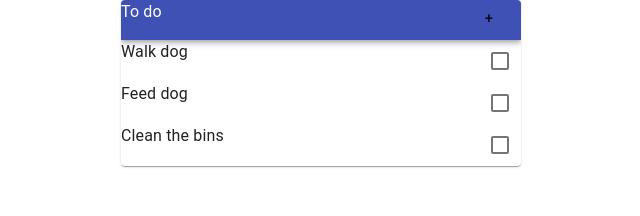
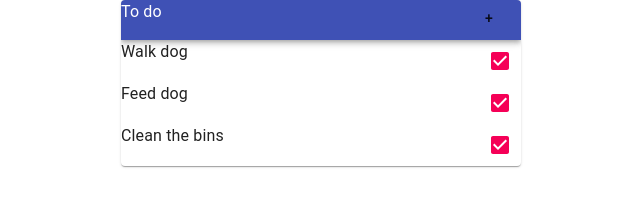
Before and after one commit to ahbell96/react-todo, a React (Create React App) app: page / in a window 1280 px wide. Shown: the top 216 px of the page, without its empty margins (319-959 px from the left). Built offline with nearby package versions, Linux system fonts and the light colour scheme.

Commit message:
made checkbox checkable on one scope, but think it needs to be lifted

```diff
--- a/src/components/TaskItem.js
+++ b/src/components/TaskItem.js
@@ -1,15 +1,25 @@
-import React from 'react';
+import {React, setState, useState} from 'react';
 import {Grid, Typography, Button, Checkbox} from "@material-ui/core";
 
 const TaskItem = ({data}) => {
+
+    const currentCheckboxState = data.done;
+    const [toggleCheckbox, setToggleCheckbox] = useState({currentCheckboxState});
+
+    const setCheckbox = () => {
+        setToggleCheckbox(!toggleCheckbox);
+        console.log(toggleCheckbox);
+    }
+
     return (
     <Grid container>
+    {console.log(toggleCheckbox)}
         <Grid item>
             <Typography>{data.title}</Typography>
         </Grid>
         <Grid item style={{flexGrow: 1}}/>
         <Grid item>
-            <Checkbox checked={data.done}></Checkbox>
+            <Checkbox onClick={() => setToggleCheckbox(!toggleCheckbox)} checked={toggleCheckbox}></Checkbox>
         </Grid>
     </Grid>
     )
--- a/src/components/TasksList.js
+++ b/src/components/TasksList.js
@@ -2,7 +2,8 @@ import {Component} from 'react'
 import {Grid} from '@material-ui/core';
 import TaskItem from './TaskItem';
 
-export default class TasksList extends Component{
+export default class TasksList extends Component {
+
     render() {
         return <div>
             {this.props.tasks.map((item, index) => {
--- a/src/dialogs/AddTasksDialog.js
+++ b/src/dialogs/AddTasksDialog.js
@@ -1,12 +1,16 @@
-import {Component, useState} from 'react'
+import {Component, useState, setState} from 'react'
 import {Dialog, DialogActions, DialogContent, DialogTitle, TextField, Button} from "@material-ui/core"
 
 const AddTasksDialog = (props) => {
+
     const {setTasks, tasks, toggleDialog, open} = props;
     const [myForm, setMyForm] = useState({taskName:""});
+
     const onTextfieldChange = (event) => {
         const fieldName = event.target.name;
+        console.log(myForm);
         let myUpdatedForm = {...myForm};
+        console.log(myUpdatedForm);
 
         myUpdatedForm[fieldName] = event.target.value;
         setMyForm(myUpdatedForm);
```
